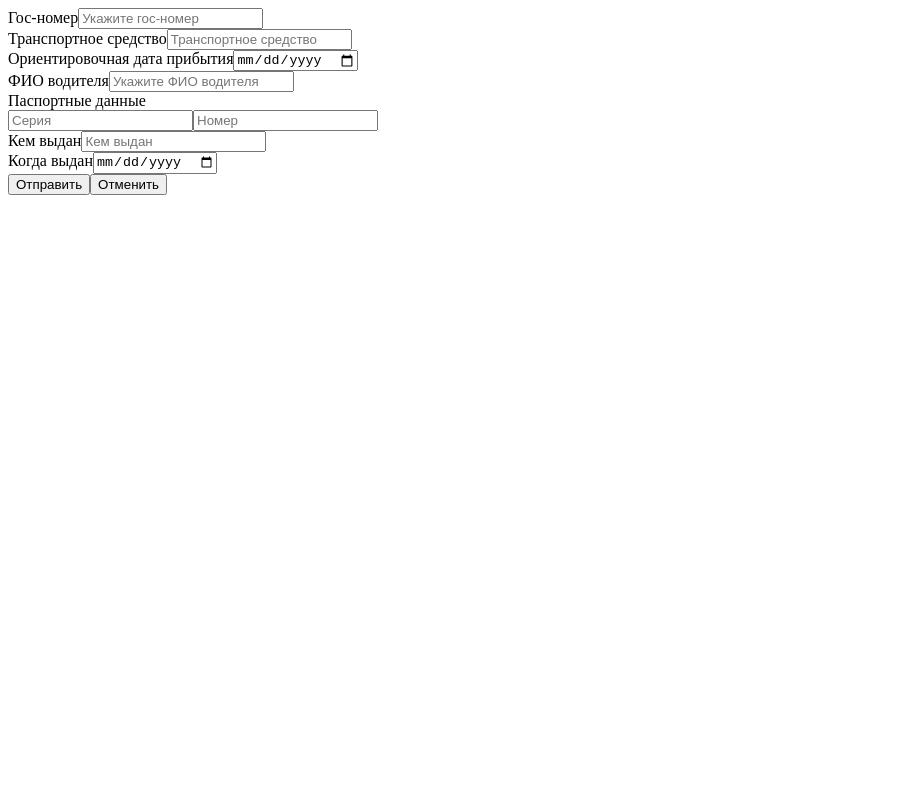
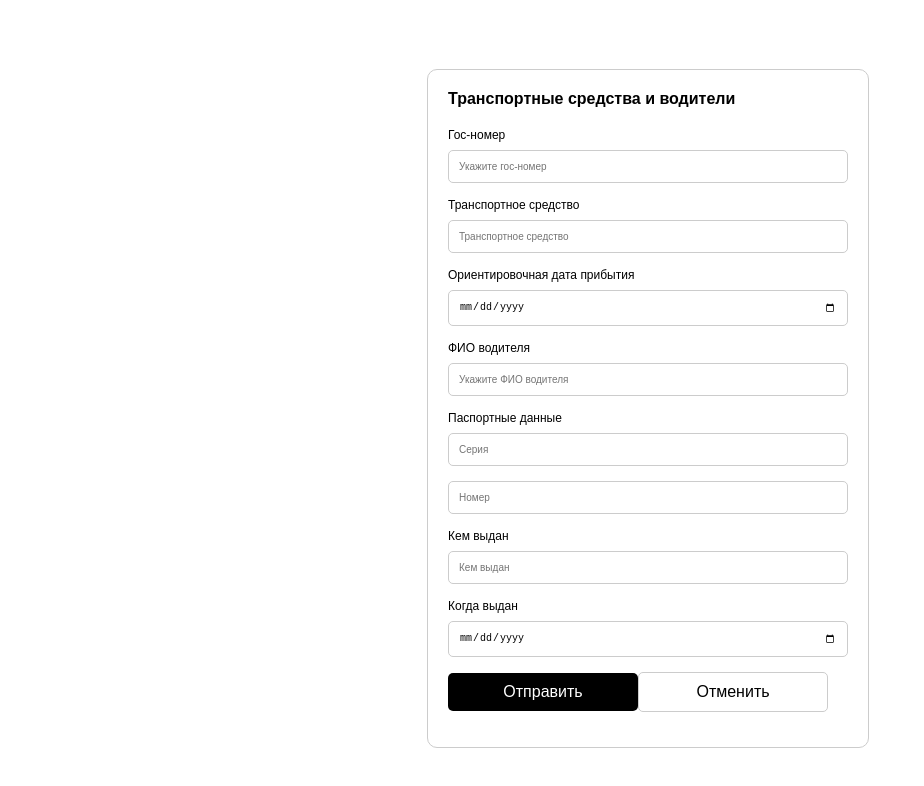
Before and after one commit to artog1809/ts-n-drivers, a React (Vite) app: page / in a window 1280 px wide. Shown: the top 786 px of the page, without its empty margins (0-924 px from the left). Built offline with nearby package versions, Linux system fonts and the light colour scheme; the HTML template or start-up script is replaced by a standard one.

Commit message:
стилизация

```diff
--- a/src/App.jsx
+++ b/src/App.jsx
@@ -1,11 +1,12 @@
 import Form from "./cmp/form";
+import styles from './app.module.css'
 
 function App() {
 
   return (
-    <>
+    <div className={styles.main}>
       <Form />
-    </>
+    </div>
   )
 }
 
--- /dev/null
+++ b/src/app.module.css
@@ -0,0 +1,7 @@
+.main {
+    height: 100vh;
+    width: 100vw;
+    display: flex;
+    justify-content: center;
+    align-items: center;
+}
--- a/src/cmp/form/form.module.css
+++ b/src/cmp/form/form.module.css
@@ -0,0 +1,57 @@
+form {
+    width: 90vw;
+    max-width: 400px;
+    margin: 0 auto;
+    padding: 20px;
+    border: 1px solid #ccc;
+    border-radius: 10px;
+    font-family: 'Arial', sans-serif;
+  }
+
+  label {
+    display: block;
+    margin-bottom: 8px;
+    font-size: 12px;
+  }
+
+  input[type="text"], input[type="date"], button {
+    width: 100%;
+    padding: 10px;
+    margin-bottom: 15px;
+    border: 1px solid #ccc;
+    border-radius: 5px;
+    box-sizing: border-box;
+    font-size: 10px;
+  }
+
+
+  button {
+    display: inline-block;
+    width: calc(50% - 10px);
+    padding: 10px;
+    border: none;
+    border-radius: 5px;
+    font-size: 16px;
+    cursor: pointer;
+  }
+
+  button[type="submit"] {
+    background-color: black;
+    color: white;
+  }
+
+  button[type="button"] {
+    background-color: white;
+    color: black;
+    border: 1px solid #ccc;
+  }
+
+  button[type="submit"]:disabled {
+    background-color: #ccc;
+    cursor: not-allowed;
+  }
+
+  .header {
+    font-weight: bold;
+    padding-bottom: 20px;
+  }
--- a/src/cmp/form/index.jsx
+++ b/src/cmp/form/index.jsx
@@ -1,5 +1,6 @@
 import React, { useState, useEffect } from 'react';
 import InputMask from 'react-input-mask';
+import styles from './form.module.css';
 
 const Form = () => {
   const [formData, setFormData] = useState({
@@ -16,9 +17,11 @@ const Form = () => {
 
   return (
     <form >
+        <div className = {styles.header}>Транспортные средства и водители</div>
       <div>
         <label>Гос-номер</label>
         <InputMask
+          type='text'
           mask="a999aa99"
           maskChar=""
           value={formData.gosNumber}
@@ -60,6 +63,7 @@ const Form = () => {
         <label>Паспортные данные</label>
         <div>
           <InputMask
+            type='text'
             mask="9999"
             maskChar=""
             value={formData.passportSeries}
@@ -68,6 +72,7 @@ const Form = () => {
             required
           />
           <InputMask
+            type='text'
             mask="999999"
             maskChar=""
             value={formData.passportNumber}
```
